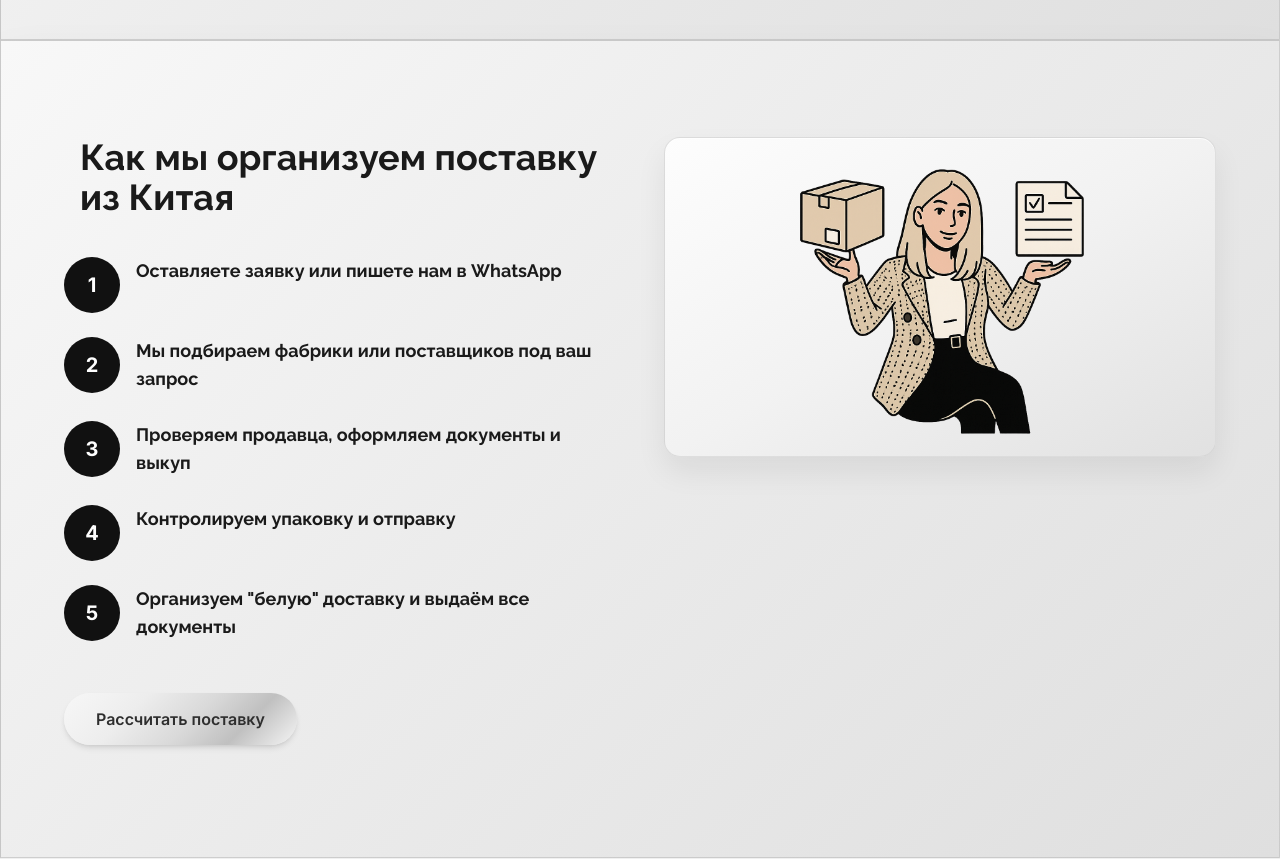
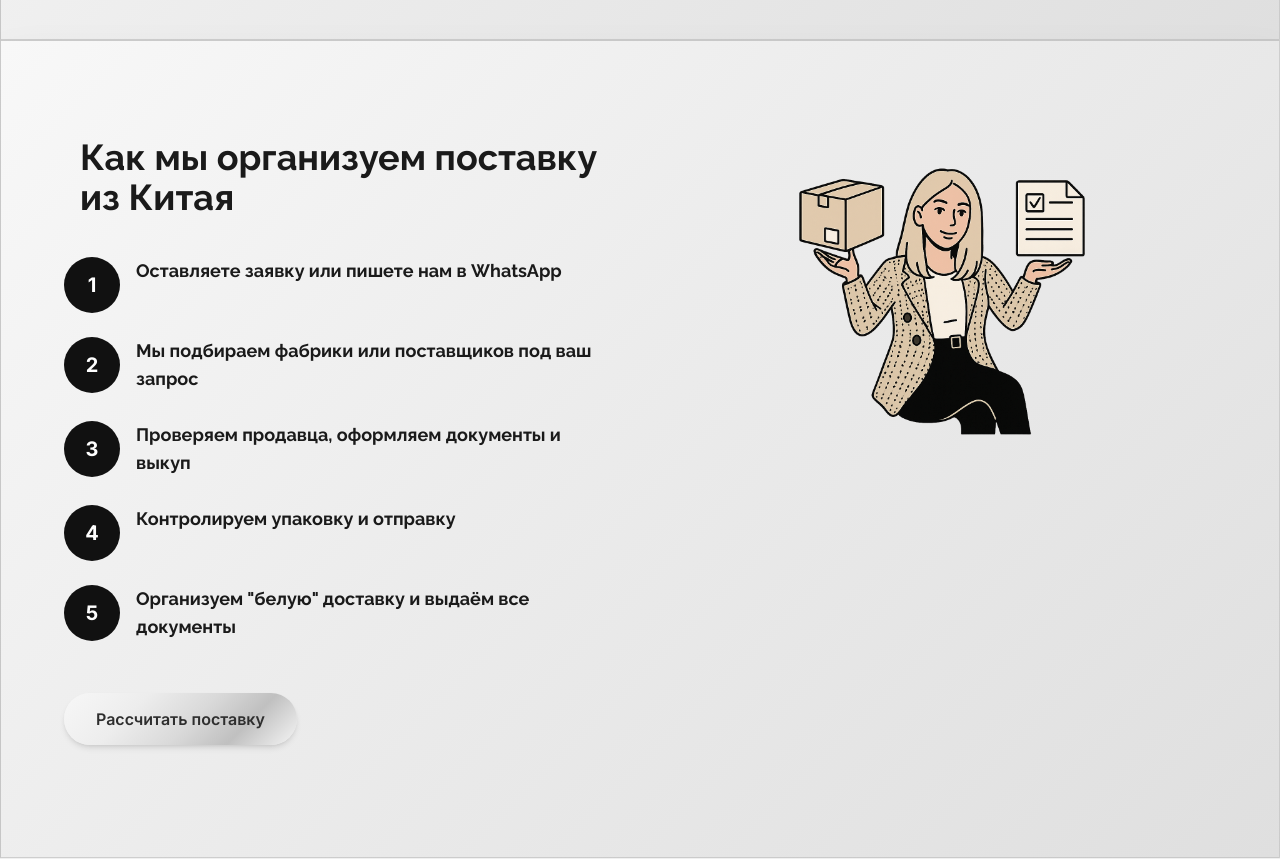
Before and after one commit to Grangy/hodovachina, a Next.js app: page / in a window 1280 px wide. Shown: the part 2140-2999 px from the top of the page. Built offline with nearby package versions, Linux system fonts and the light colour scheme.

Commit message:
make illustration blocks frameless

```diff
--- a/app/components/ContactForm.tsx
+++ b/app/components/ContactForm.tsx
@@ -265,7 +265,7 @@ export default function ContactForm({ cityData }: ContactFormProps = {}) {
 
         {/* Image */}
         <motion.div
-          className="card-highlight relative w-full h-64 sm:h-80 lg:h-96 rounded-xl md:rounded-2xl overflow-hidden flex items-center justify-center"
+          className="relative w-full h-64 sm:h-80 lg:h-96 overflow-hidden flex items-center justify-center"
           initial={{ opacity: 0, x: 30 }}
           whileInView={{ opacity: 1, x: 0 }}
           viewport={{ once: true, margin: '-50px' }}
--- a/app/components/WorkSteps.tsx
+++ b/app/components/WorkSteps.tsx
@@ -133,7 +133,7 @@ export default function WorkSteps({ cityData }: WorkStepsProps = {}) {
 
           {/* Image */}
           <motion.div
-            className="card-highlight relative w-full h-40 sm:h-48 md:h-56 lg:h-64 xl:h-80 order-1 lg:order-2 mb-4 sm:mb-6 md:mb-8 lg:mb-0 rounded-xl md:rounded-2xl overflow-hidden"
+            className="relative w-full h-40 sm:h-48 md:h-56 lg:h-64 xl:h-80 order-1 lg:order-2 mb-4 sm:mb-6 md:mb-8 lg:mb-0 overflow-hidden"
             variants={currentImageVariants}
             initial="hidden"
             animate={isMobile ? "visible" : undefined}
```
